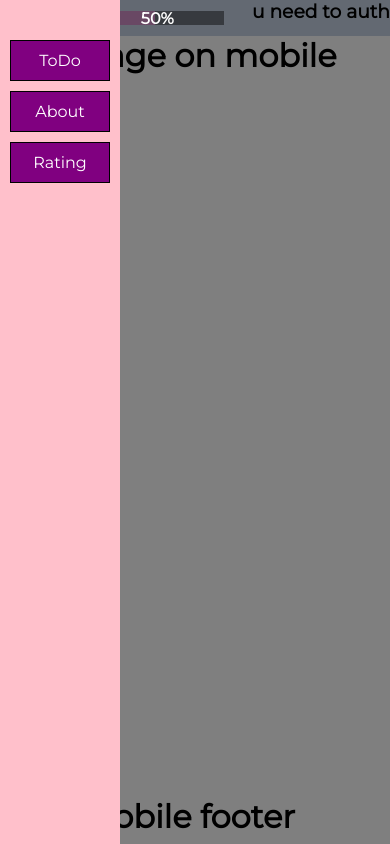
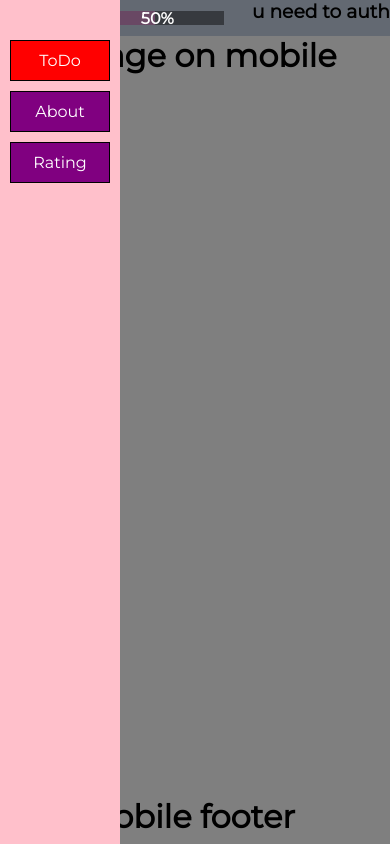
Before and after one commit to SpaceKwazzart/_ToDoRpg, a React (Create React App) app in the folder frontend/app/: page / in a window 390 px wide. Both pictures are taken after a click on the button "Menu". Built offline with nearby package versions, Linux system fonts and the light colour scheme.

Commit message:
Fix NavLink active class on mobile

```diff
--- a/frontend/app/src/components/features/MobileNavigation/MobileNavigation.jsx
+++ b/frontend/app/src/components/features/MobileNavigation/MobileNavigation.jsx
@@ -22,10 +22,10 @@ function MobileNavigation() {
         <nav className={style.container}>
         <div className={`${style.menuBg} ${isVisible ? style.menuBgActive : ''}`}></div>
         <Button onClick={() => setIsVisible(true)}>Menu</Button>
-        <div ref={menuRef} className={`${style.menuPoints} ${isVisible ? style.active : ''}`}>
-            <NavLink to={"/"}><MenuElement>ToDo</MenuElement></NavLink>
-            <NavLink to={"/about"}><MenuElement>About</MenuElement></NavLink>
-            <NavLink to={"/rating"}><MenuElement>Rating</MenuElement></NavLink>
+        <div ref={menuRef} className={`${style.menuPoints} ${isVisible ? style.chosen : ''}`}>
+            <NavLink className={({isActive}) => isActive ? style.active : ""} to={"/"}><MenuElement>ToDo</MenuElement></NavLink>
+            <NavLink className={({isActive}) => isActive ? style.active : ""} to={"/about"}><MenuElement>About</MenuElement></NavLink>
+            <NavLink className={({isActive}) => isActive ? style.active : ""} to={"/rating"}><MenuElement>Rating</MenuElement></NavLink>
         </div>
         </nav>
     );
--- a/frontend/app/src/components/features/MobileNavigation/MobileNavigation.module.css
+++ b/frontend/app/src/components/features/MobileNavigation/MobileNavigation.module.css
@@ -48,7 +48,7 @@
     transition: 0.5s;
 }
 
-.active {
+.chosen {
     visibility: visible;
     background-color: pink;
     width: 120px;
@@ -56,7 +56,11 @@
     transform: translateX(0px);
 }
 
-.active > * {
+.chosen > * {
     visibility: visible;
     color: black;
 }
+
+.active div {
+    background-color: red;
+}
```
